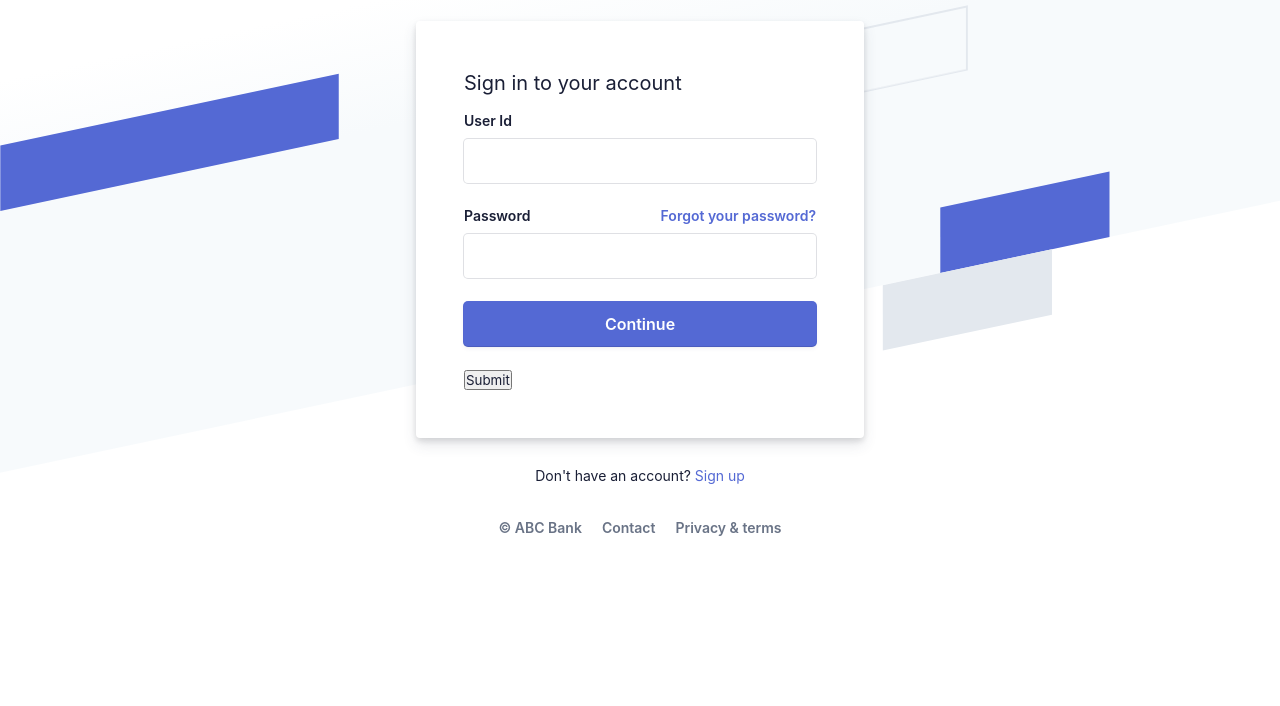
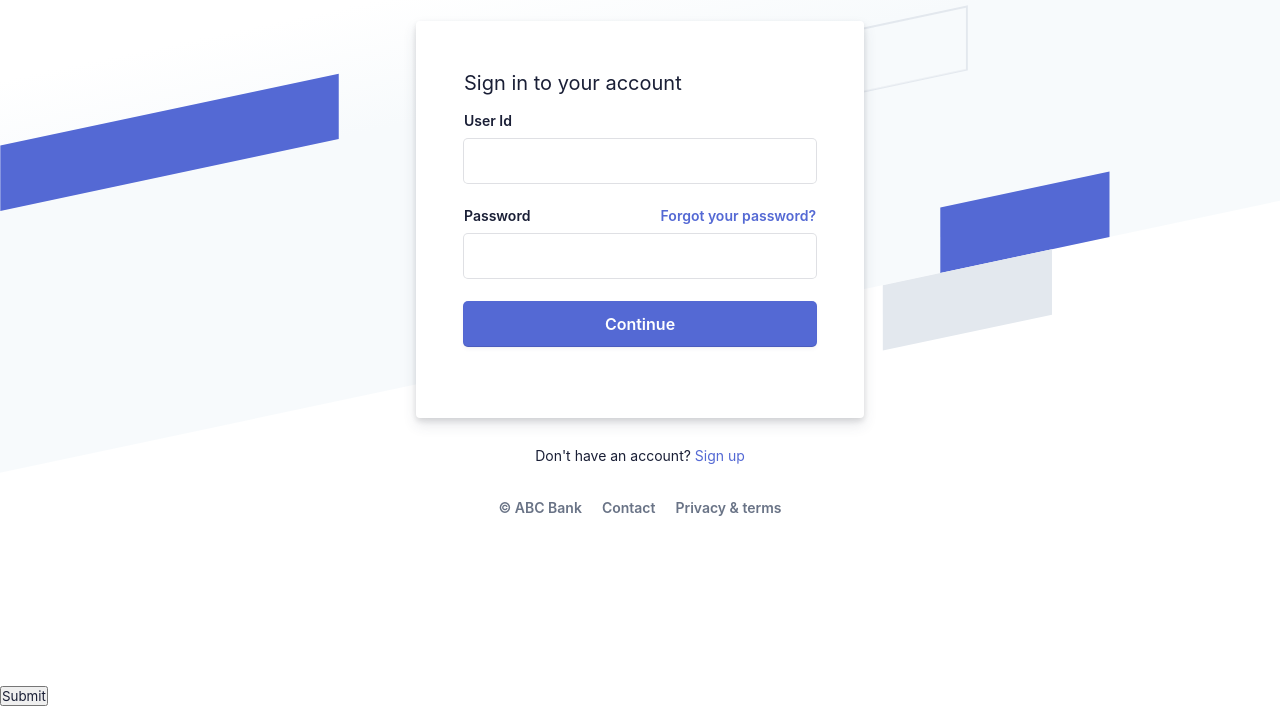
Before and after one commit to Deep121986/Abacus, a plain HTML site: page index.html in a window 1280 px wide. Shown: the part 114-820 px from the top of the page. Drawn offline with nearby package versions, Linux system fonts and the light colour scheme.

Commit message:
added button

```diff
--- a/index.html
+++ b/index.html
@@ -25,6 +25,7 @@ function SubForm (){
 </head>
 
 <body>
+<form id="myForm">
   <div class="login-root">
     <div class="box-root flex-flex flex-direction--column" style="min-height: 100vh;flex-grow: 1;">
       <div class="loginbackground box-background--white padding-top--64">
@@ -85,7 +86,7 @@ function SubForm (){
                 <div class="field padding-bottom--24">
                   <input type="submit"  name="submit" value="Continue">
                 </div>
-                <button onclick="SubForm()">Submit</button>
+
 
               </form>
             </div>
@@ -102,6 +103,8 @@ function SubForm (){
       </div>
     </div>
   </div>
+   </form>
+   <button onclick="SubForm()">Submit</button>
 </body>
 
 </html>
```
